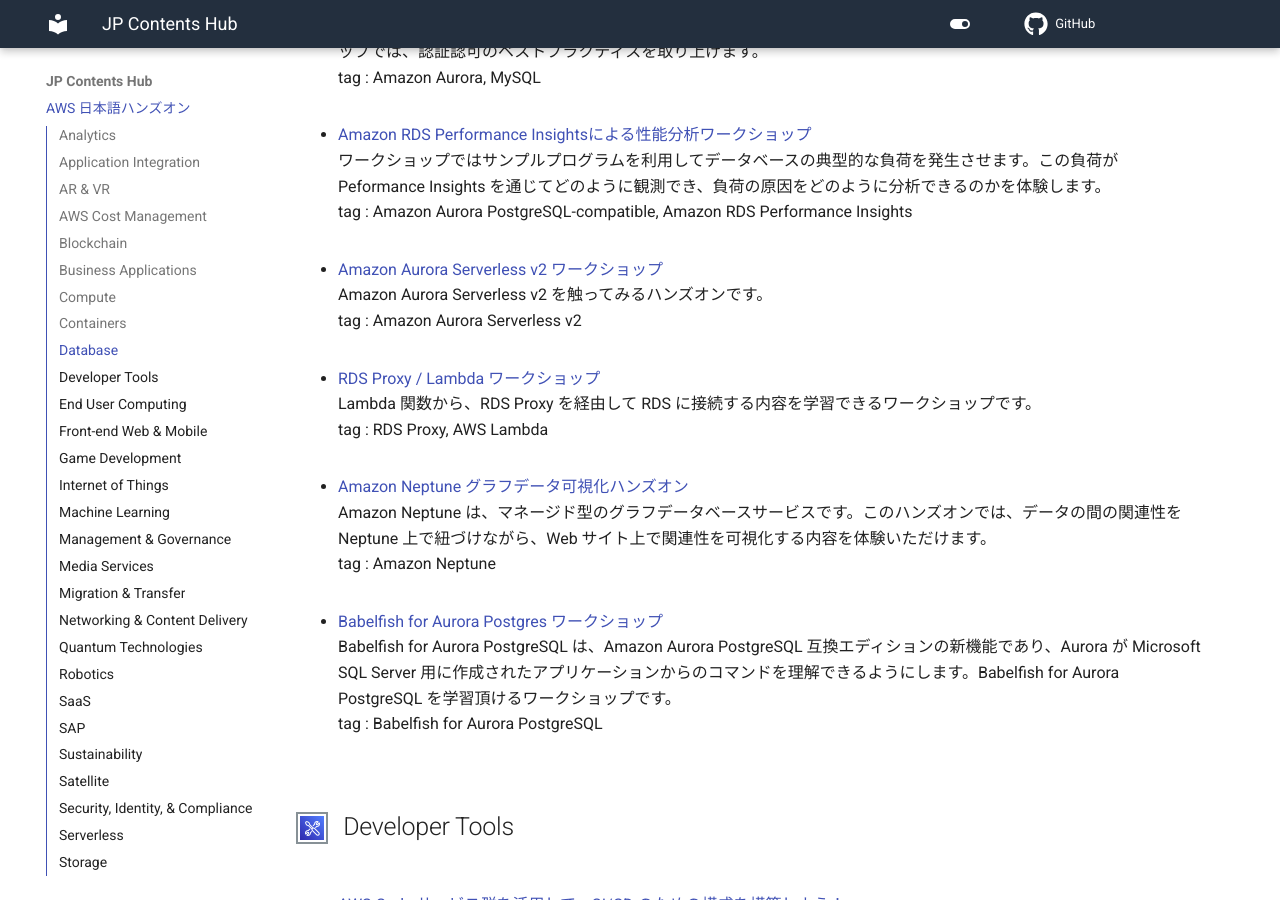
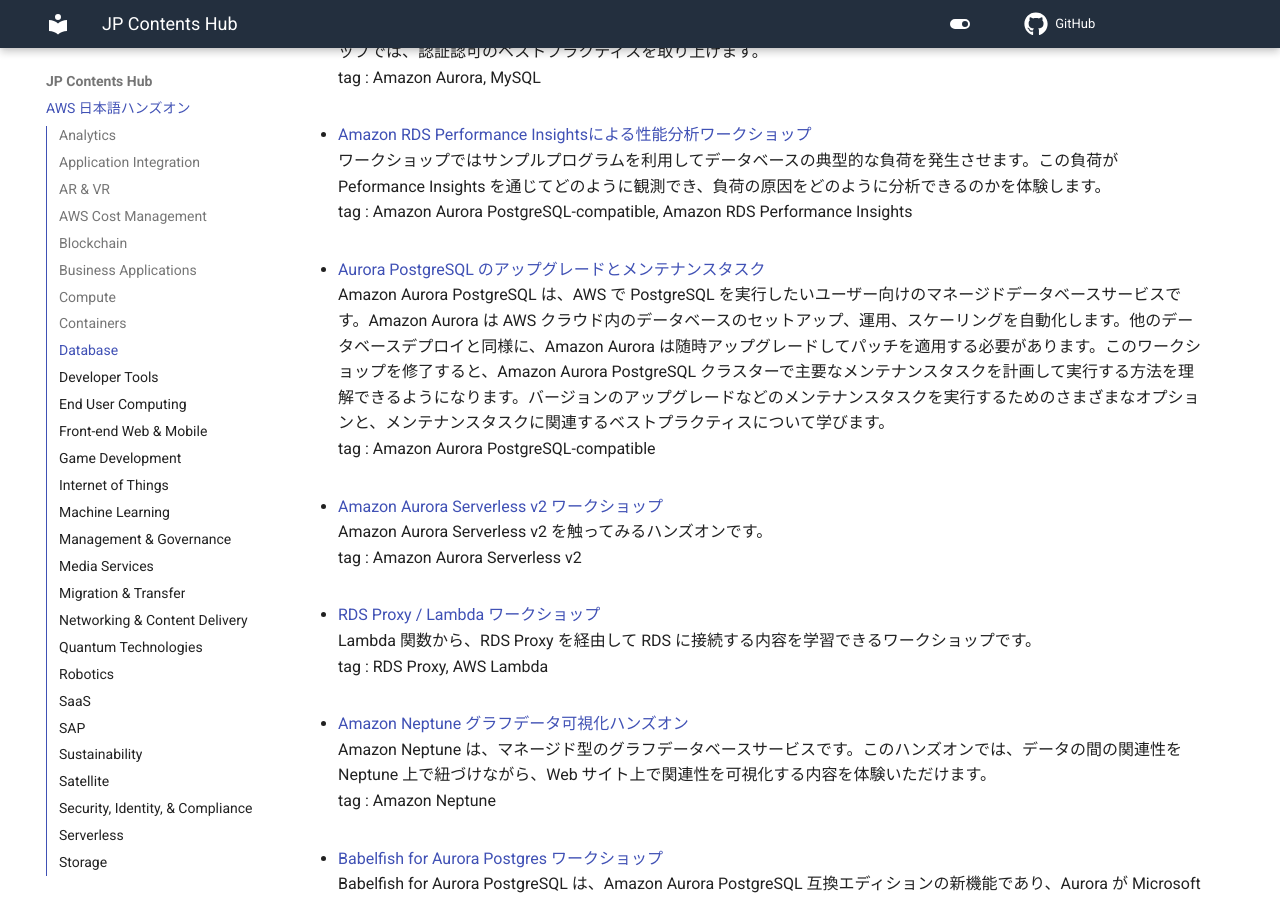
Before and after one commit to aws-samples/jp-contents-hub, an MkDocs documentation site: the page built from content/index.md, in a window 1280 px wide and 900 px high, scrolled down 12532 px. Built offline with MkDocs 1.6.1 and Material for MkDocs 9.7.7, drawn with Linux system fonts in a browser that asks for light colours; a script that is not in the unit is left out; comment, search, counter and statistics services are not loaded; some of the changed text lies outside the part shown.

Commit message:
add: 新規ハンズオンコンテンツ追加

```diff
--- a/content/index.md
+++ b/content/index.md
@@ -330,6 +330,10 @@
 ワークショップではサンプルプログラムを利用してデータベースの典型的な負荷を発生させます。この負荷が Peformance Insights を通じてどのように観測でき、負荷の原因をどのように分析できるのかを体験します。
 tag : Amazon Aurora PostgreSQL-compatible, Amazon RDS Performance Insights
 
+- <a href="https://catalog.us-east-1.prod.workshops.aws/workshops/35f635d7-2941-4cba-a4a0-b4c6ec95df6b/ja-JP" target="_blank" onclick="sendClickCount()" onauxclick="sendClickCount()">Aurora PostgreSQL のアップグレードとメンテナンスタスク</a>
+Amazon Aurora PostgreSQL は、AWS で PostgreSQL を実行したいユーザー向けのマネージドデータベースサービスです。Amazon Aurora は AWS クラウド内のデータベースのセットアップ、運用、スケーリングを自動化します。他のデータベースデプロイと同様に、Amazon Aurora は随時アップグレードしてパッチを適用する必要があります。このワークショップを修了すると、Amazon Aurora PostgreSQL クラスターで主要なメンテナンスタスクを計画して実行する方法を理解できるようになります。バージョンのアップグレードなどのメンテナンスタスクを実行するためのさまざまなオプションと、メンテナンスタスクに関連するベストプラクティスについて学びます。
+tag : Amazon Aurora PostgreSQL-compatible
+
 - <a href="https://github.com/harunobukameda/Aurora-Serverless-v2/blob/main/Amazon%20Aurora%20Serverless%20v2%20%E3%83%AF%E3%83%BC%E3%82%AF%E3%82%B7%E3%83%A7%E3%83%83%E3%83%97.pdf" target="_blank" onclick="sendClickCount()" onauxclick="sendClickCount()">Amazon Aurora Serverless v2 ワークショップ</a>
 Amazon Aurora Serverless v2 を触ってみるハンズオンです。
 tag : Amazon Aurora Serverless v2
@@ -387,6 +391,10 @@
 - <a href="https://catalog.us-east-1.prod.workshops.aws/workshops/e324c13e-2ded-4da2-ad9c-f685305156ac/ja-JP" target="_blank" onclick="sendClickCount()" onauxclick="sendClickCount()">Amazon AppStream 2.0 入門</a>
 このラボでは、AWS 上で動作するフルマネージドで安全なアプリケーションストリーミングサービスであるAmazon AppStream 2.0 を使用して、デスクトップアプリケーションを展開しストリーミングする方法について学習します。想定所要時間：4時間
 tag : Amazon AppStream 2.0
+
+- <a href="https://catalog.us-east-1.prod.workshops.aws/workshops/175b7a95-3a3e-4be0-8c5d-dd3c79d1b4f1/ja-JP" target="_blank" onclick="sendClickCount()" onauxclick="sendClickCount()">CloudWatch を使用した WorkSpaces ユーザーのアクセスとセキュリティの分析のワークショップ</a>
+多くの WorkSpaces の管理者は、WorkSpace に接続しているユーザー、IPアドレス、プラットフォーム、クライアントのバージョンの情報を求めています。それだけでなく、CPU、メモリ、ディスクの使用率など、WorkSpace 内のリソース使用率に関する情報も必要としています。このワークショップでは、CloudWatch を使ってどのようにそれらの情報を取得することが出来るかを紹介します。
+tag : Amazon WorkSpaces
 
 - <a href="https://github.com/harunobukameda/Amazon-WorkSpaces-Web/blob/main/WorkSpacesWeb.pdf" target="_blank" onclick="sendClickCount()" onauxclick="sendClickCount()">Amazon WorkSpaces Web ワークショップ</a>
 Amazon WorkSpaces Web は、VPC に接続することのできる Web ブラウザをリモートアクセスすることのできるサービスです。このハンズオンでは、Amazon WorkSpaces Web を学習頂けます。
@@ -501,6 +509,10 @@
 - <a href="https://catalog.us-east-1.prod.workshops.aws/workshops/7271111a-22bd-40e7-971a-817b0c083c67/ja-JP" target="_blank" onclick="sendClickCount()" onauxclick="sendClickCount()">Amazon Bedrock + Anthropic Claude 3 開発体験ワークショップ</a>
 このワークショップでは Amazon Bedrock から Anthropic Claude 3 を呼び出すプログラミングを体験して頂きます。AWS Cloud9 から Python を使用してプログラミングを実施します。必要な Python コードはこのワークショップ内に記載していますので、普段 Python を使用した開発を行っていない方にもご利用頂けます。
 tag : Amazon Bedrock
+
+- <a href="https://catalog.us-east-1.prod.workshops.aws/workshops/ca98ae19-48a5-4f95-90e3-56bbfeaae0fc/ja-JP" target="_blank" onclick="sendClickCount()" onauxclick="sendClickCount()">コードを書かない 生成AI Hands-on</a>
+「生成 AI を聞いたことがある」という人は多くを占めるのではないでしょうか。生成 AI はその名の通り、「生成する」技術です。テキストや画像を入力に、これまでにない新しい画像やテキストを生成します。このワークショップでは AWS のコードを書かずに使える生成 AI サービスを使用して、ビジネスに生成 AI を導入する体験をします。
+tag : Amazon Bedrock, Prompt Flows
 
 - <a href="https://catalog.us-east-1.prod.workshops.aws/workshops/6708bce5-6aa3-4acb-89f7-85c39c006c8c/en-US" target="_blank" onclick="sendClickCount()" onauxclick="sendClickCount()">Amazon Kendra を利用した Retrieval Augmented Generation (RAG) ハンズオン</a>
 Amazon Kendra とその検索結果をもとに生成系 AI を使ってわかりやすい回答文を作成する RAG（Retrieval Augmented Generation：拡張検索生成）アプリケーションを構築します。生成系 AI や AWS に関する深い知識は不要で、入門レベルの内容となっています。
```
Also changed, not shown: README.md (+14 -0 lines), site/index.html, site/search/search_index.json, 1 other file.
